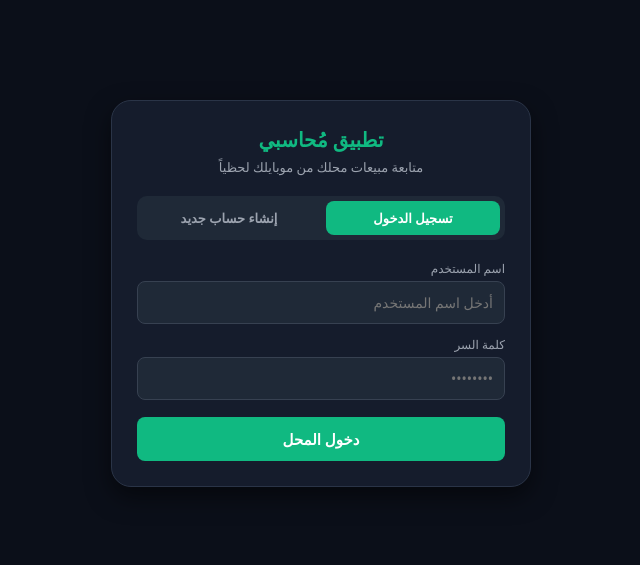
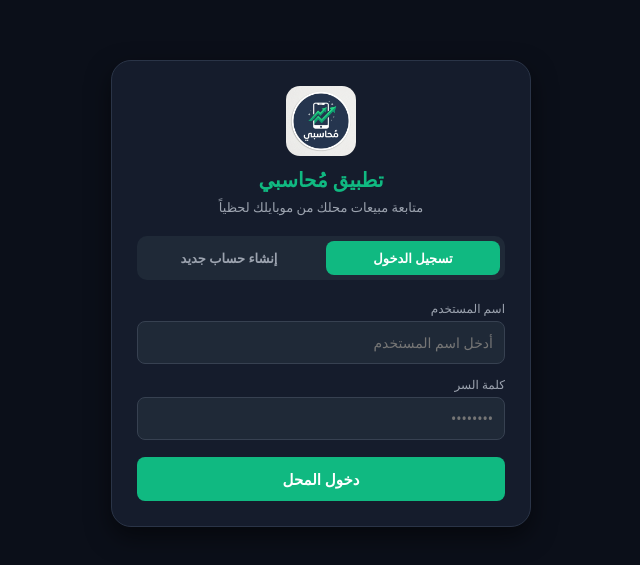
Before and after one commit to ayoasx-crypto/mohacpey, a plain HTML site: page index.html in a window 1280 px wide. Shown: the part 107-672 px from the top of the page, without its empty margins (319-959 px from the left). Drawn offline with Linux system fonts and the light colour scheme.

Commit message:
Update index.html

```diff
--- a/index.html
+++ b/index.html
@@ -42,7 +42,7 @@
 <body>
 
 <div class="card">
-    <img src="logo.png.jpeg" alt="مُحاسبي" class="logo" onerror="this.style.display='none'">
+    <img src="logo.jpg" alt="مُحاسبي" class="logo" onerror="this.style.display='none'">
 
     <!-- قسم تسجيل الدخول وإنشاء الحساب -->
     <div id="authSection">
```
